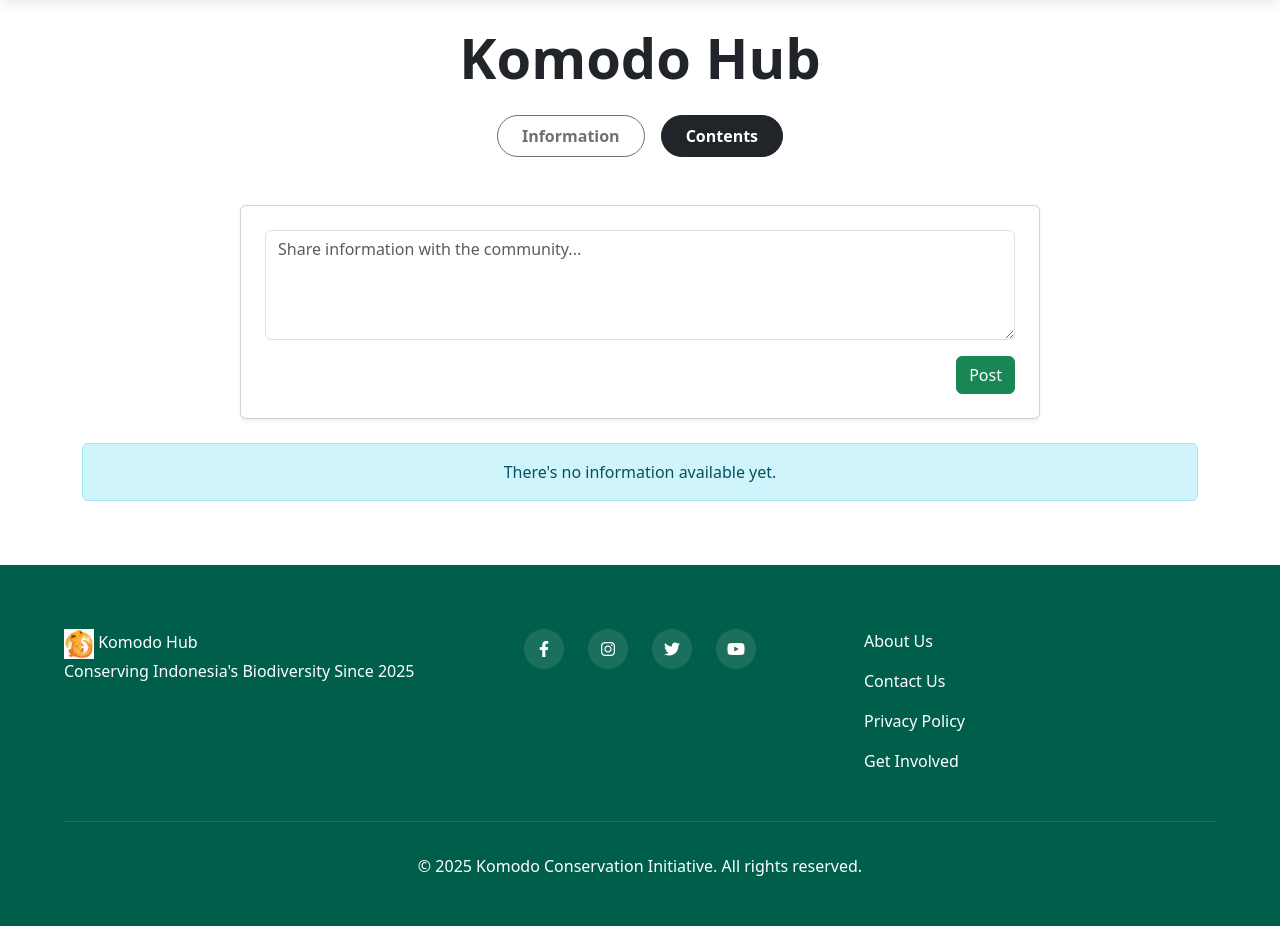
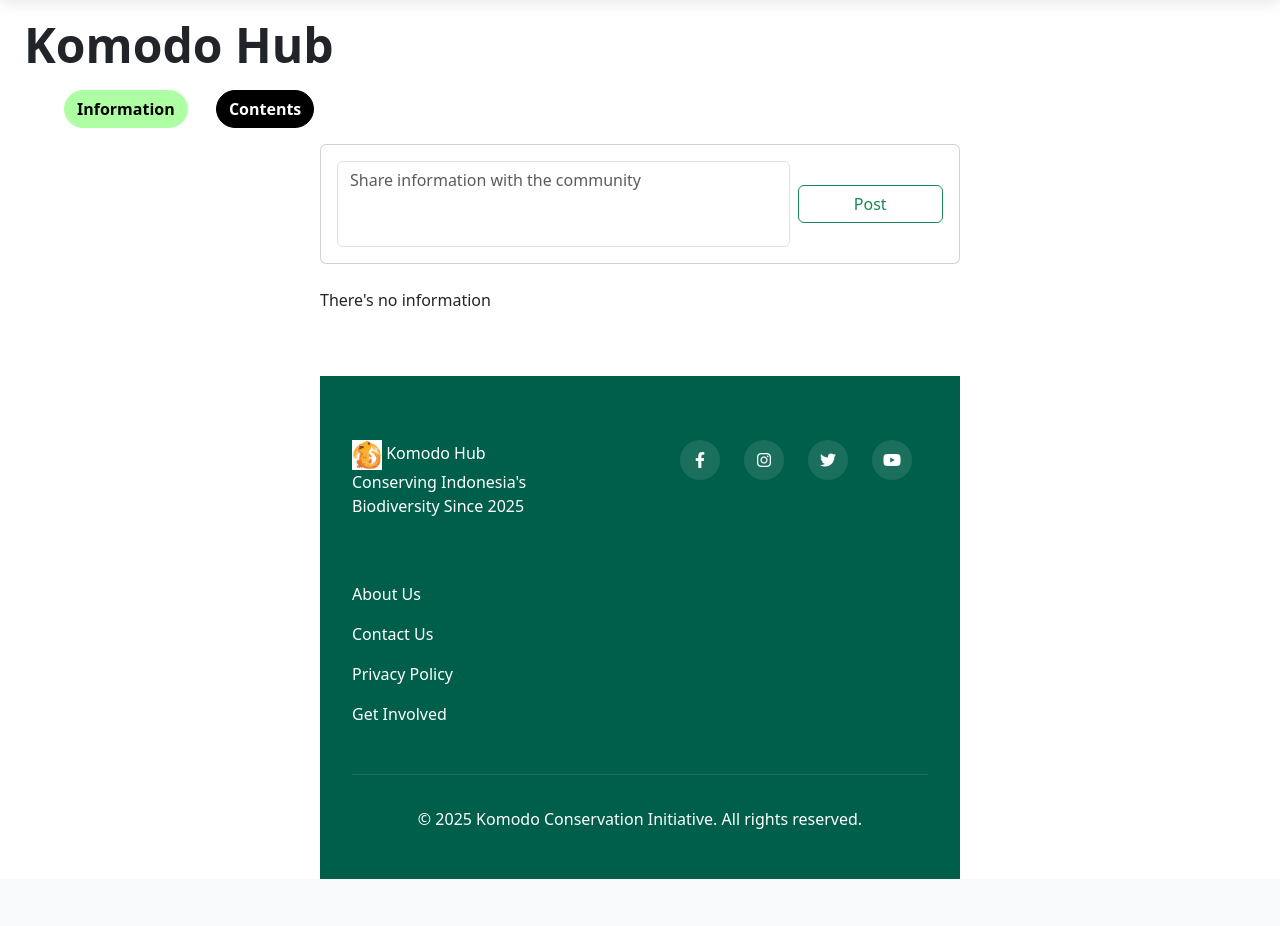
Before and after one commit to Ibrahimcode18/Komodo, a Flask app: page /communityinfo in a window 1280 px wide. Shown: the part 88-1014 px from the top of the page. After the commit the page ends 967 px from the top, so only its background shows below. Run offline with Flask 3, Linux system fonts and the light colour scheme; a user stored in the database is signed in; data comes from the database, SQL or seed files in the repository; some libraries are stand-ins or nearby versions.

Commit message:
returning to previous page design

```diff
--- a/website/templates/information.html
+++ b/website/templates/information.html
@@ -1,65 +1,73 @@
 {% extends "base2.html" %}
 {% block title %} {{ user.organization.name }} {% endblock %}
-
 {% block content %}
-<section class="container mt-4">
-    <h2 class="fw-bold display-4 text-center mb-4">{{ user.organization.name }}</h2>
-
-    <!-- Action Buttons -->
-    <div class="d-flex justify-content-center gap-3 mb-5">
-        <button type="button" class="btn btn-outline-dark rounded-pill px-4 py-2 fw-semibold" disabled>
+<section class="mt-2 ms-3">
+    <h2 class="fw-bold p-2 mb-2  me-5" style="width: fit-content; font-size:xxx-large;">{{ user.organization.name }}</h2>
+    <section class="ms-5 mb-3">
+        <button type="button" class="btn btn-primary rounded-pill me-4 fw-bold" style="background-color: #AEFFA3; border-color :#AEFFA3; color: black;">
             Information
         </button>
-        <a href="{{ url_for('views.communitycont', organization_id=user.organ_id) }}" class="btn btn-dark rounded-pill px-4 py-2 fw-semibold">
+        <a href="{{ url_for('views.communitycont', organization_id = user.organ_id ) }}">
+        <button type="button" class="btn btn-primary rounded-pill fw-bold" style="background-color: #000000; border-color :#000000; color: #FFFFFF;">
             Contents
-        </a>
-    </div>
+        </button></a>
+    </section>
+</section>
 
-    <!-- Post Form for Admin -->
+<section class="align-items-center" style="width: 50%; margin: auto;">
     {% if user.role_id == 2 %}
-    <div class="card shadow-sm p-4 mb-4 mx-auto" style="max-width: 800px;">
+    <section class="form-floating mb-4">
         <form action="/communityinfo" method="POST">
-            <div class="mb-3">
-                <textarea class="form-control" name="content" placeholder="Share information with the community..." rows="4" required></textarea>
-            </div>
-            <div class="text-end">
-                <button type="submit" class="btn btn-success">Post</button>
-            </div>
+            <section class="card p-3 mx-auto" style="max-width: 900px; width: 100%;">
+                <section class="row g-2 align-items-center">
+                    <section class="col-12 col-md-9">
+                        <textarea class="form-control w-100" name="content" placeholder="Share information with the community" id="floatingTextarea" style="resize: none;" rows="3" required></textarea>
+                    </section>
+                    <section class="col-12 col-md-3 text-end">
+                        <button type="submit" class="btn btn-outline-success w-100">Post</button>
+                    </section>
+                </section>
+            </section>
         </form>
-    </div>
+    </section>
     {% endif %}
 
-    <!-- Information Cards -->
+
     {% if information %}
         {% for info in information %}
-        <div class="card mb-4 shadow-sm" style="background-color: #f8f9fa;">
-            <div class="card-body">
-                <div class="d-flex justify-content-between align-items-start flex-wrap">
-                    <div class="d-flex align-items-center mb-2">
-                        <div class="btn btn-success rounded-circle me-3" style="width: 40px; height: 40px; padding: 0.5rem 0; font-weight: bold; text-align: center;">
-                            {{ info.user.firstname[0] }}
-                        </div>
-                        <div>
-                            <h6 class="mb-0 fw-bold">{{ info.user.firstname }} {{ info.user.lastname }}</h6>
-                            <small class="text-danger">{{ info.user.role.role_name }}</small><br>
-                            <small class="text-muted">{{ info.date.strftime('%B %d, %Y - %I:%M %p') }}</small>
-                        </div>
-                    </div>
+        <section class="card p-3 mb-5" style="background-color: #D9D9D9;">
+            <section class="row align-items-center justify-content-between">
+
+                <section class="col-auto">
+                    <button class="btn btn-success" style="font-weight: bold;" disabled>{{ info.user.firstname[0] }}</button>
+                </section>
+
+                <section class="col d-flex flex-column">
+                    <section class="d-flex align-items-center">
+                        <h6 class="mb-0 fw-bold me-2">{{ info.user.firstname }} {{ info.user.lastname }}</h6>
+                        <p class="mb-0 small text-danger">{{ info.user.role.role_name }}</p>
+                    </section>
+                    <p class="mb-0 text-muted small">{{ info.date.strftime('%B %d, %Y - %I:%M %p') }}</p>
+                </section>
+
+                <section class="col-auto">
                     {% if user.role_id == 2 %}
-                    <form action="{{ url_for('views.delete_info', info_id=info.id) }}" method="POST" onsubmit="return confirm('Are you sure you want to delete this information?')">
-                        <button type="submit" class="btn btn-sm btn-outline-danger" title="Delete">&times;</button>
-                    </form>
+                        <form action="{{ url_for('views.delete_info', info_id=info.id) }}" method="POST" onsubmit="return confirm('Are you sure you want to delete this information?')">
+                            <button type="submit" class="dropdown-item text-danger">&times;</button>
+                        </form>
                     {% endif %}
-                </div>
-                <hr>
-                <p class="mb-0">{{ info.content }}</p>
-            </div>
-        </div>
+                </section>
+            </section>
+            <hr>
+            <section class="card-body">
+                <p>{{ info.content }}
+                </p>
+            </section>
+        </section>
         {% endfor %}
     {% else %}
-    <div class="alert alert-info text-center">There's no information available yet.</div>
+        <p>There's no information</p>
     {% endif %}
-</section>
 {% endblock %}
 
 {% block javascript %}
```
